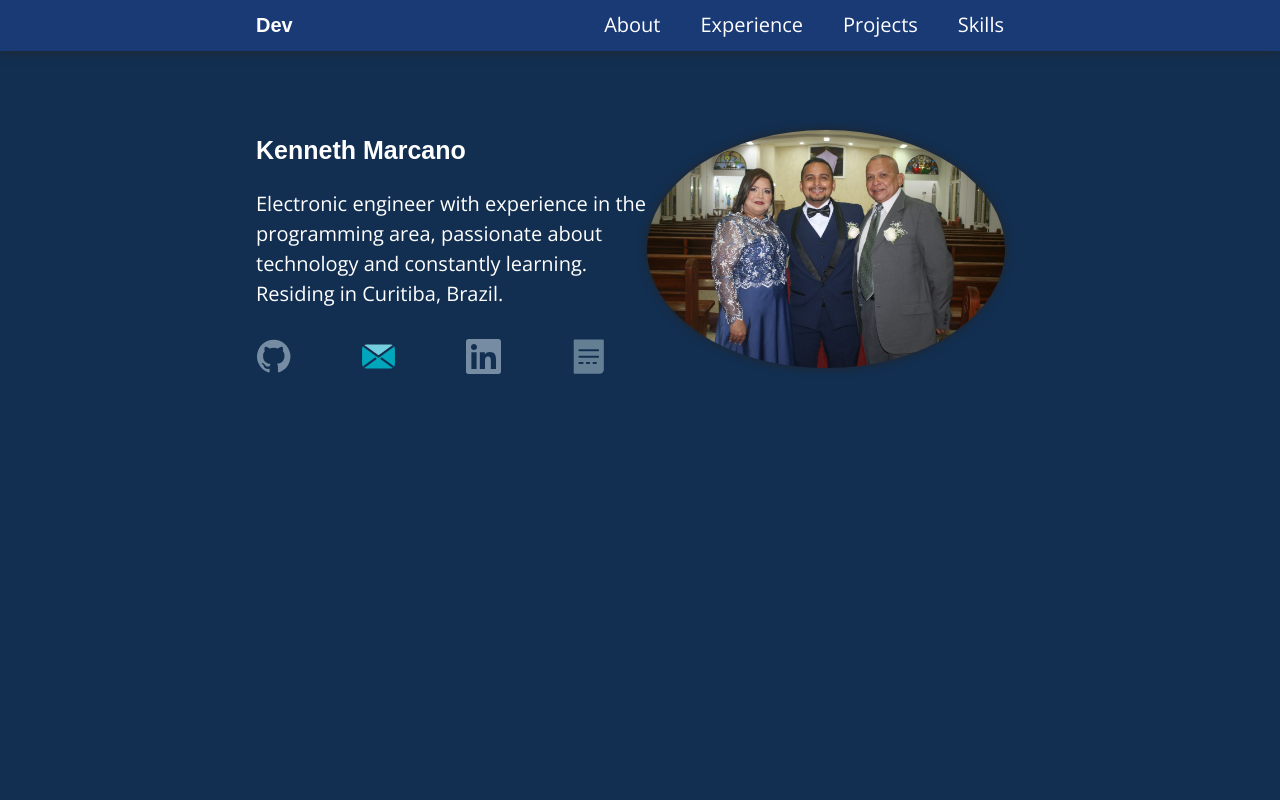
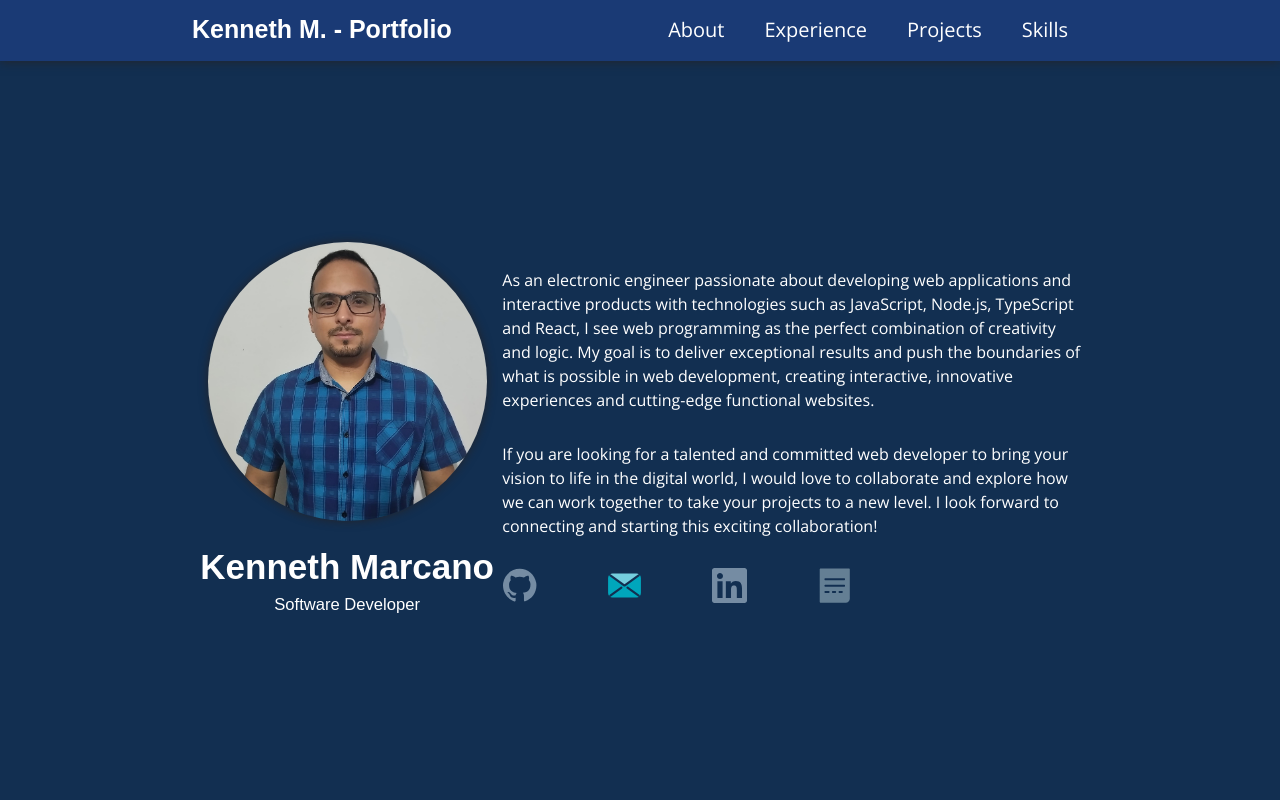
Before and after one commit to KennethMarcano/portfile, a plain HTML site: page index.html in a window 1280 px wide. Shown: the top 800 px of the page. Drawn offline with nearby package versions, Linux system fonts and the light colour scheme.

Commit message:
'modificated-about'

```diff
--- a/assets/css/styles.css
+++ b/assets/css/styles.css
@@ -62,7 +62,7 @@ h3 {
 
 .main-content {
     max-width: 120rem;
-    margin: 0 20%;
+    margin: 0 15%;
 }
 
 .menu {
@@ -83,11 +83,14 @@ h3 {
     justify-content: space-between;
     align-items: center;
     text-align: center;
+    h4{
+        font-size: 2.5rem;
+    }
 }
 
 .menu-content nav ul {
     display: flex;
-    padding: 1rem 0;
+    padding: 1.5rem 0;
     li{
         transition: all 200ms ease-in-out;
     }
@@ -128,29 +131,45 @@ ul{
 
 .home{
     display: flex;
-    padding-top: 10rem;
+    justify-content: space-between;
+    align-items: center;
+    min-height: 100vh;
 }
 
 .name-contact{
-    max-width: 60%;
     display: flex;
     flex-direction: column;
     justify-content: center;
     align-items: left;
+    max-width: 60rem;
     gap: 1rem;
     p {
+        font-size: 1.6rem;
         padding-bottom: 2rem;
     }
 
 }
 
 .profile-picture{
-    text-align: left;
     max-width: 40rem;
+    display: flex;
+    flex-direction: column;
+    align-items: center;
+    gap: 2rem;
+    div{
+        text-align: center;
+    }
+    h2{
+        font-size: 3.5rem;
+        font-weight: bolder;
+    }
+    h5{
+        font-weight: lighter;
+    }
 }
 
 .profile-picture img {
-    max-width: 95%;
+    max-width: 90%;
     height: auto;
     border-radius: 50%;
     box-shadow: 0 0 1rem rgba(38, 36, 39, 0.986);
--- a/assets/js/index.js
+++ b/assets/js/index.js
@@ -27,7 +27,7 @@ closeMenu.addEventListener('click', () => {
     if(openMenu){
         menu.classList.add('show2');
         menuContent.classList.add('show2');
-        closeMenu.textContent = '✕'
+        closeMenu.textContent = '✕ ';
     }
     else{
         menu.classList.remove('show2');
--- a/index.html
+++ b/index.html
@@ -14,14 +14,14 @@
     <link href="https://fonts.googleapis.com/css2?family=Montserrat:wght@350&family=Open+Sans&display=swap"
         rel="stylesheet">
 
-    <title>Kenneth Marcano | Software Developer</title>
+    <title>Kenneth Marcano | Portfolio</title>
 </head>
 
 <body>
     <div id='close-menu' class="close-menu">☰</div>
     <div id="menu" class="menu primary-bg">
         <div id="menu-content" class="main-content menu-content">
-            <h4>Dev</h4>
+            <h4>Kenneth M. - Portfolio</h4>
             <nav>
                 <ul>
                     <li><a href="#home">About</a></li>
@@ -35,11 +35,23 @@
 
     <section id="home" class="section primary-bg">
         <div class="home main-content">
+            <div class="profile-picture">
+                <img src="/assets/img/foto-perfil/foto-perfil-2-copi.jpg" alt="photo">
+                <div>
+                    <h2>Kenneth Marcano</h2>
+                    <h5>Software Developer</h5>
+                </div>
+            </div>
             <div class="name-contact">
-                <h3>Kenneth Marcano</h3>
                 <h4></h4>
-                <p>Electronic engineer with experience in the programming area, passionate about technology and
-                    constantly learning. Residing in Curitiba, Brazil.</p>
+                <p>As an electronic engineer passionate about developing web applications and interactive products with
+                    technologies such as JavaScript, Node.js, TypeScript and React, I see web programming as the perfect
+                    combination of creativity and logic. My goal is to deliver exceptional results and push the
+                    boundaries of what is possible in web development, creating interactive, innovative experiences and
+                    cutting-edge functional websites.</p>
+                    <p>If you are looking for a talented and committed web developer to bring your vision to life in the
+                    digital world, I would love to collaborate and explore how we can work together to take your
+                    projects to a new level. I look forward to connecting and starting this exciting collaboration!</p>
                 <ul class="contacts">
                     <li class="contact">
                         <a href="https://github.com/KennethMarcano" target="_blank">
@@ -63,9 +75,6 @@
                         </a>
                     </li>
                 </ul>
-            </div>
-            <div class="profile-picture">
-                <img src="/assets/img/foto-perfil/IMG_20230503_005636_469.jpg" alt="photo">
             </div>
         </div>
     </section>
```
Also changed, not shown: assets/img/foto-perfil/Foto-perfil-1-edit.jpg (added), assets/img/foto-perfil/foto-perfil-2-copi.jpg (added). Lines whose indentation alone changed are shown as unchanged.
